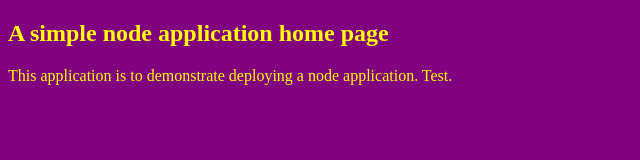
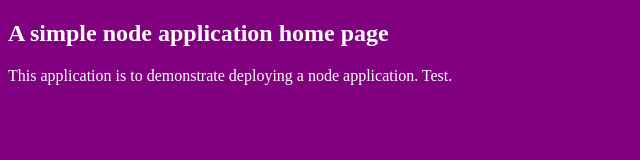
Before and after one commit to markk19/node_mk, a website: page index.html in a window 1280 px wide. Shown: the whole page, without its empty margins (0-640 px from the left). Drawn offline with Linux system fonts and the light colour scheme.

Commit message:
White now

```diff
--- a/index.html
+++ b/index.html
@@ -3,7 +3,7 @@
   <head>
     <title>Basic Node App</title>
    </head>
-  <body style="background:purple; color:yellow;">
+  <body style="background:purple; color:white;">
     <h2>A simple node application home page</h2>
     <p>
       This application is to demonstrate deploying a node application.
```
